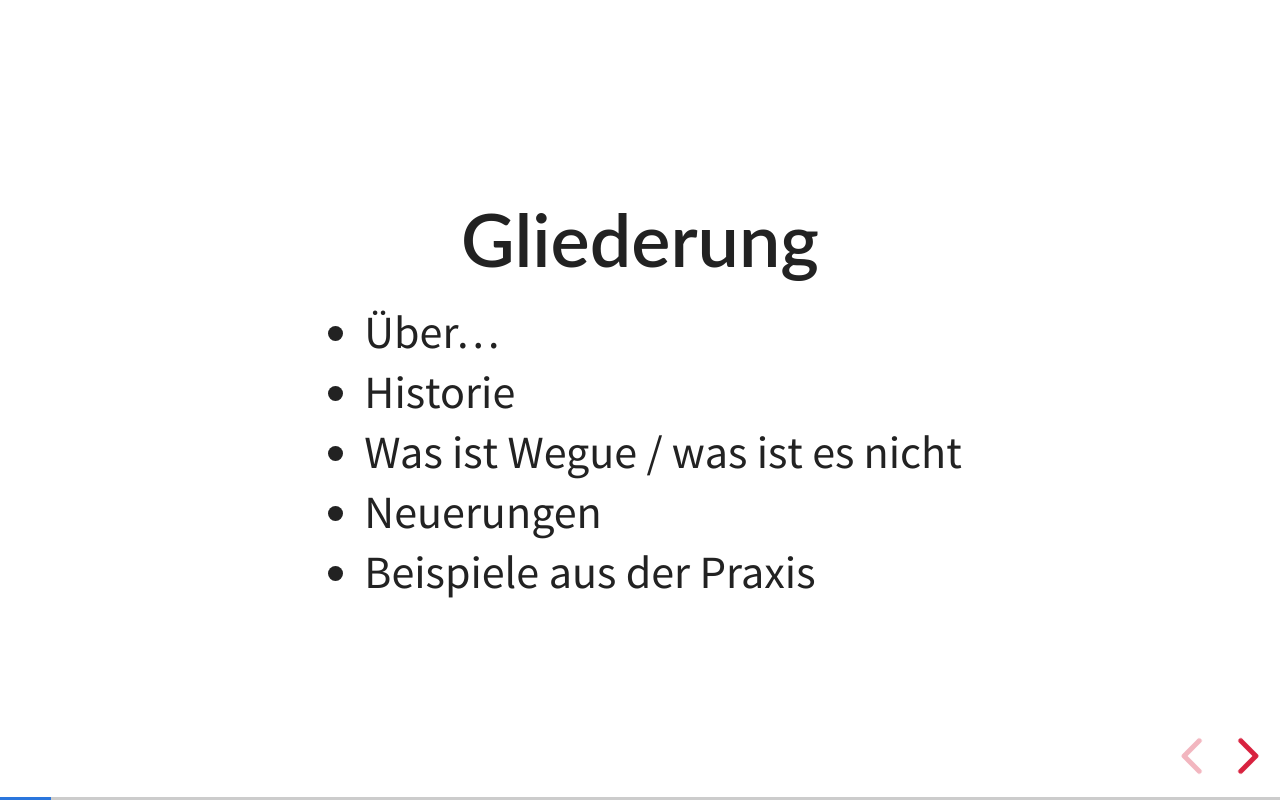
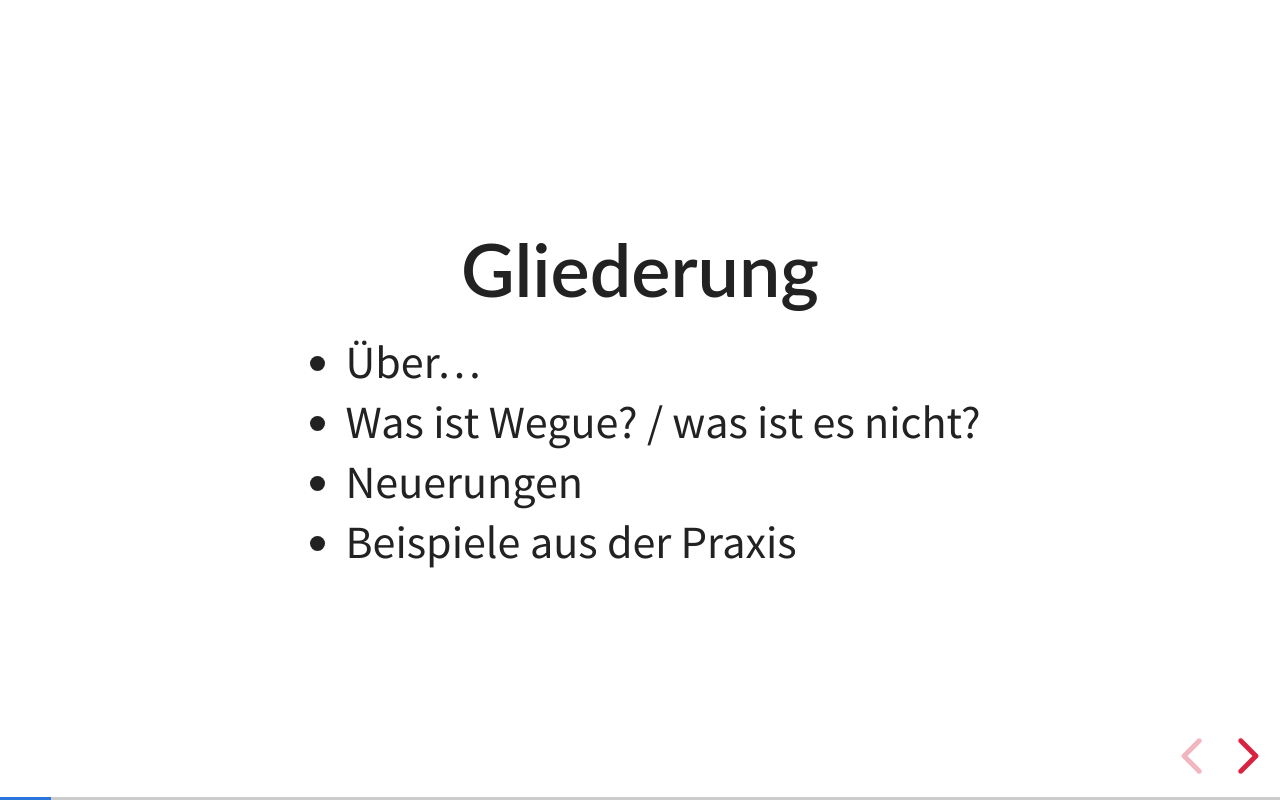
Before and after one commit to meggsimum/agit2019, a plain HTML site: page wegue-talk/index.html in a window 1280 px wide. Both pictures are taken after a click on the button "next slide". Drawn offline with Linux system fonts and the light colour scheme; a web font is replaced by a local one.

Commit message:
Cleanup TOC

```diff
--- a/wegue-talk/index.html
+++ b/wegue-talk/index.html
@@ -66,8 +66,7 @@
           <h2>Gliederung</h2>
           <ul>
             <li>Über&hellip;</li>
-            <li>Historie</li>
-            <li>Was ist Wegue / was ist es nicht</li>
+            <li>Was ist Wegue? / was ist es nicht?</li>
             <li>Neuerungen</li>
             <li>Beispiele aus der Praxis</li>
           </ul>
@@ -523,7 +522,7 @@
           <p>
             <a href="https://meggsimum.github.io/agit2019/wegue-talk/#/start">Vortragsfolien</a>,
             <a href="https://meggsimum.github.io/agit2019/wegue-talk/wegue-agit-2019.pdf">PDF-Version</a>,
-            <a href="https://github.com/chrismayer/agit2019">git repository</a>
+            <a href="https://github.com/meggsimum/agit2019">git repository</a>
           </p>
         </section>
 
```
